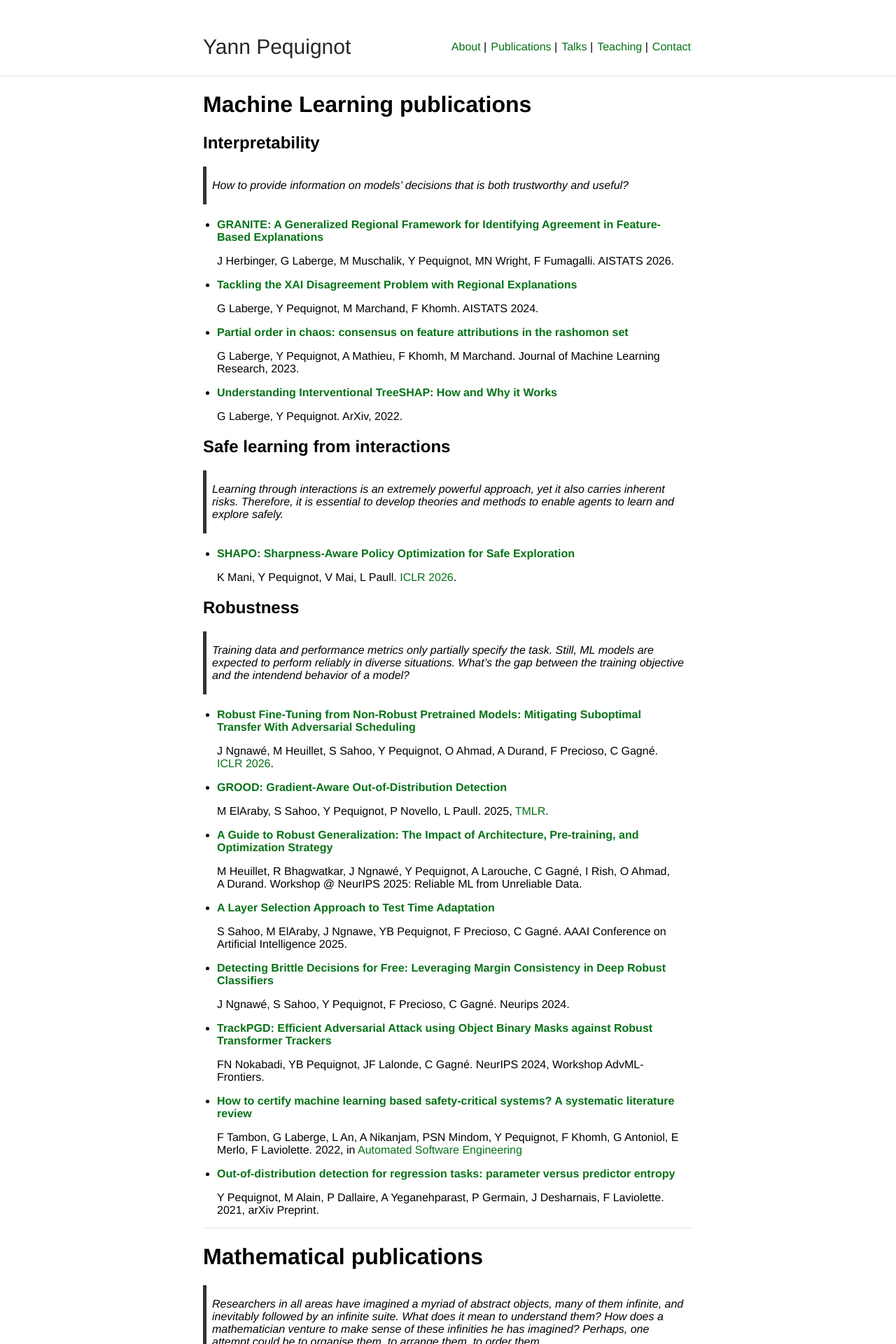
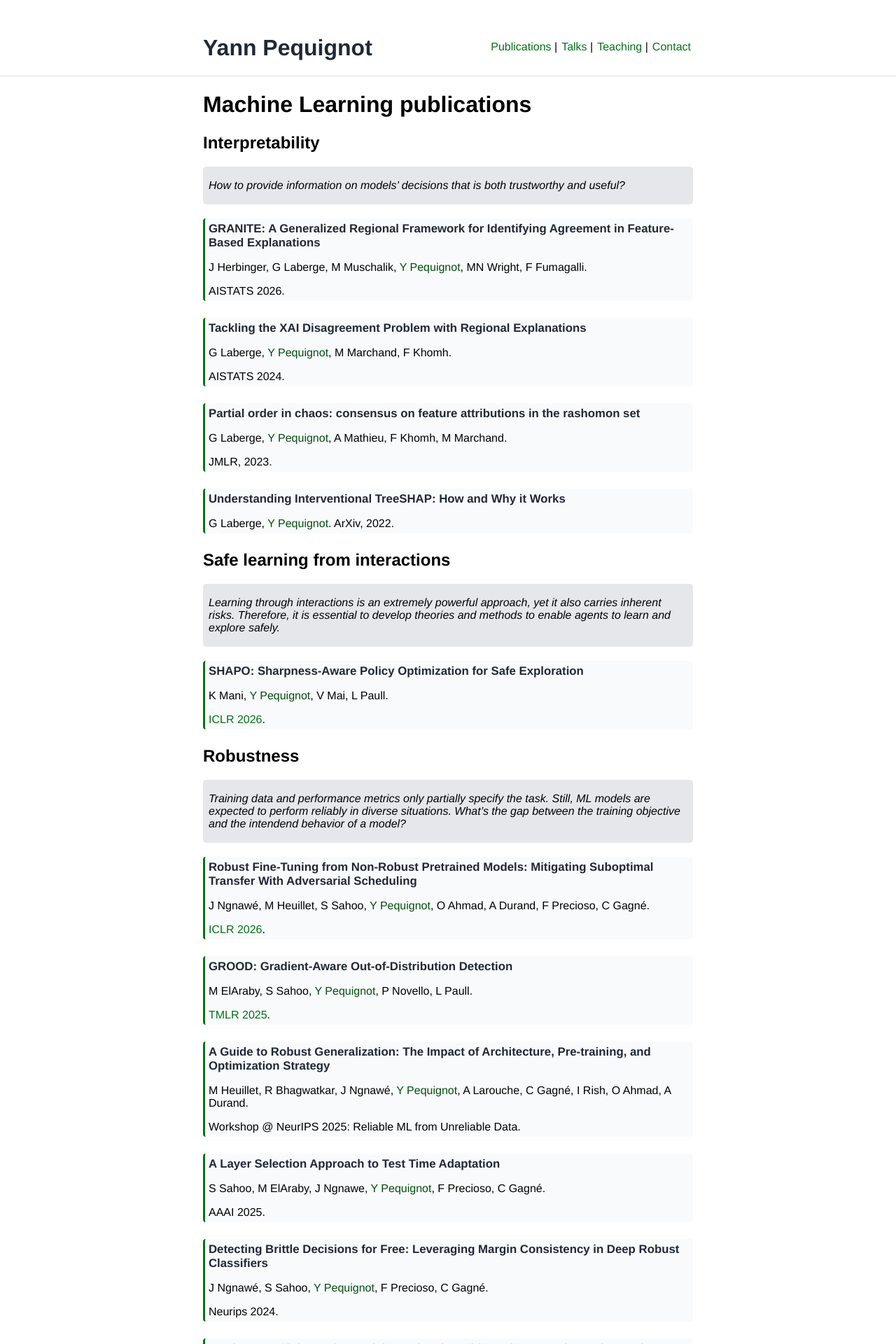
Before and after one commit to yannpequignot/yannpequignot.github.io, a Jekyll site: the page built from publis.md, in a window 1280 px wide. Shown: the top 1920 px of the page at 70% size. Built offline with Jekyll 4.4.1, drawn with Linux system fonts in a browser that asks for light colours; nearby versions of some CDN libraries; our own code applies the rules of GitHub Pages for plain Markdown files; some of the changed text lies outside the part shown.

Commit message:
update style

```diff
--- a/_config.yml
+++ b/_config.yml
@@ -15,8 +15,8 @@ sass:
     sass_dir: _sass
 
 nav:
- - name: "About"
-   link: "index"
+#  - name: "About"
+#    link: "index"
  - name: "Publications"
    link: "publis"
  - name: "Talks"
--- a/_sass/_style.scss
+++ b/_sass/_style.scss
@@ -19,7 +19,8 @@ a {
     color: $accent;
 }
 a:hover {
-    text-decoration: underline;
+        text-decoration: underline;
+        color: $accent-hover;
 }
 hr {
     border: 0;
@@ -28,14 +29,25 @@ hr {
     border-bottom: 1px solid rgba(255, 255, 255, 0.3);
 }
 
+em {
+    color: $accent-hover;
+    font-style: normal;
+}
 /*
  * Navbar
  */
 
 #author-name {
-    font-size: 30px;
-    color: #272727;
+    font-size: 32px;
+    color: $text-primary;
     display: inline-block;
+    font-weight: 600;
+    transition: color 0.2s ease;
+
+    &:hover {
+        color: $accent;
+        text-decoration: none;
+    }
 }
 .navbar {
     padding: 50px 0 50px 0;
--- a/_sass/typography.scss
+++ b/_sass/typography.scss
@@ -2,7 +2,7 @@
 
 .content {
     a:hover {
-        text-decoration: underline;
+        color: $accent-hover;
     }
     ol {
         counter-reset: list;
@@ -18,7 +18,7 @@
         color: #333333; // Replace 'your-color' with the desired color value
       }
     h a:hover {
-        color: $accent; // Replace 'your-color' with the desired color value
+        color: $accent-hover; // Replace 'your-color' with the desired color value
       }
     ul > li {
         margin: 5px 0 5px 0;
@@ -37,28 +37,11 @@
     }
     blockquote {
         //border: 1px solid black;
-        border-left: 5px solid #333333;
+        background: $border-light;
+        border-radius: 5px;
         margin: 20px 0 20px 0;
         padding: 2px 8px 2px 8px;
         font-style: italic;
-    }
-    .static-picture{
-        width: 100%;
-        height: 100%;
-        @media (max-width: $small-width) {
-            img {
-                margin-top: -5px;
-            }
-        }
-    }
-    .overlay-picture{
-        position: absolute;
-        z-index: 10; /* Ensures the overlay image is on top */
-        @media (max-width: $small-width) {
-            img {
-                margin-top: -5px;
-            }
-        }
     }
     .container img {
         height: $image-size;
@@ -122,5 +105,36 @@
         text-align: center;
         width: 100%;
     }
+     // Publication sections styling
+     .pubs {
+        margin-top: 1em;
+    }
 
+    .pub {
+        margin-bottom: 1.5em;
+        padding: 5px;
+        background: $bg-light;
+        border-left: 3px solid $accent;
+        border-radius: 4px;
+        transition: all 0.2s ease;
+
+        &:hover {
+            background: #F5F5F5;
+            border-left-color: $accent-hover;
+            box-shadow: 0 2px 8px rgba(0, 0, 0, 0.08);
+        }
+
+        p:first-child {
+            margin-top: 0;
+        }
+
+        p:last-child {
+            margin-bottom: 0;
+        }
+
+        strong:first-child {
+            color: $text-primary;
+            font-size: 1.05em;
+        }
+    }
 }
--- a/_sass/vars.scss
+++ b/_sass/vars.scss
@@ -6,7 +6,12 @@ $accent: #057217;
 /*
  *#FF0F00;
  */
-$image-size: 140px;
+$accent-hover: #044d10;
+$text-primary: #1f2937;
+$text-secondary: #6b7280;
+$border-light: #e5e7eb;
+$bg-light: #f9fafb;
+$image-size: 150px;
 
 /*
  * Build Variables, don't touch
--- a/publis.md
+++ b/publis.md
@@ -6,68 +6,126 @@ layout: default
 
 ## Interpretability
 
+
 > How to provide information on models' decisions that is both trustworthy and useful?
 
-- [**GRANITE: A Generalized Regional Framework for Identifying Agreement in Feature-Based Explanations**](https://openreview.net/forum?id=gAO7AFSTJD)
+<div markdown="1" class="pubs">
 
-  J Herbinger, G Laberge, M Muschalik, Y Pequignot, MN Wright, F Fumagalli. AISTATS 2026.
+<div class="pub" markdown="1">
+[**GRANITE: A Generalized Regional Framework for Identifying Agreement in Feature-Based Explanations**](https://openreview.net/forum?id=gAO7AFSTJD)
 
-- [**Tackling the XAI Disagreement Problem with Regional Explanations**](https://proceedings.mlr.press/v238/laberge24a.html)
+  J Herbinger, G Laberge, M Muschalik, <em><em>Y Pequignot</em></em>, MN Wright, F Fumagalli.
 
-  G Laberge, Y Pequignot, M Marchand, F Khomh. AISTATS 2024.
+  AISTATS 2026.
+</div>
 
-- [**Partial order in chaos: consensus on feature attributions in the rashomon set**](https://www.jmlr.org/papers/v24/23-0149.html)
+<div class="pub" markdown="1">
+[**Tackling the XAI Disagreement Problem with Regional Explanations**](https://proceedings.mlr.press/v238/laberge24a.html)
 
-  G Laberge, Y Pequignot, A Mathieu, F Khomh, M Marchand. Journal of Machine Learning Research, 2023.
+  G Laberge, <em><em>Y Pequignot</em></em>, M Marchand, F Khomh.
 
-- [**Understanding Interventional TreeSHAP: How and Why it Works**](https://arxiv.org/abs/2209.15123)
+  AISTATS 2024.
+</div>
 
-  G Laberge, Y Pequignot. ArXiv, 2022.
+<div class="pub" markdown="1">
+[**Partial order in chaos: consensus on feature attributions in the rashomon set**](https://www.jmlr.org/papers/v24/23-0149.html)
+
+  G Laberge, <em><em>Y Pequignot</em></em>, A Mathieu, F Khomh, M Marchand.
+
+  JMLR, 2023.
+</div>
+
+<div class="pub" markdown="1">
+[**Understanding Interventional TreeSHAP: How and Why it Works**](https://arxiv.org/abs/2209.15123)
+
+  G Laberge, <em>Y Pequignot</em>. ArXiv, 2022.
+</div>
+</div>
 
 ## Safe learning from interactions
  > Learning through interactions is an extremely powerful approach, yet it also carries inherent risks. Therefore, it is essential to develop theories and methods to enable agents to learn and explore safely.
 
-- [**SHAPO: Sharpness-Aware Policy Optimization for Safe Exploration**](https://openreview.net/pdf?id=7cUxi8LbKD)
+<div markdown="1" class="pubs">
 
-  K Mani, Y Pequignot, V Mai, L Paull. [ICLR 2026](https://openreview.net/forum?id=7cUxi8LbKD).
+<div class="pub" markdown="1">
+[**SHAPO: Sharpness-Aware Policy Optimization for Safe Exploration**](https://openreview.net/pdf?id=7cUxi8LbKD)
 
+  K Mani, <em>Y Pequignot</em>, V Mai, L Paull.
+
+  [ICLR 2026](https://openreview.net/forum?id=7cUxi8LbKD).
+</div>
+</div>
 ## Robustness
 
 > Training data and performance metrics only partially specify the task.
 > Still, ML models are expected to perform reliably in diverse situations.
 > What's the gap between the training objective and the intendend behavior of a model?
 
-- [**Robust Fine-Tuning from Non-Robust Pretrained Models: Mitigating Suboptimal Transfer With Adversarial Scheduling**](https://arxiv.org/abs/2509.23325)
+<div markdown="1" class="pubs">
 
-  J Ngnawé, M Heuillet, S Sahoo, Y Pequignot, O Ahmad, A Durand, F Precioso, C Gagné. [ICLR 2026](https://openreview.net/forum?id=aIBFTh2ThF).
+<div class="pub" markdown="1">
+[**Robust Fine-Tuning from Non-Robust Pretrained Models: Mitigating Suboptimal Transfer With Adversarial Scheduling**](https://arxiv.org/abs/2509.23325)
 
-- [**GROOD: Gradient-Aware Out-of-Distribution Detection**](https://arxiv.org/abs/2312.14427)
+  J Ngnawé, M Heuillet, S Sahoo, <em>Y Pequignot</em>, O Ahmad, A Durand, F Precioso, C Gagné.
 
-  M ElAraby, S Sahoo, Y Pequignot, P Novello, L Paull. 2025, [TMLR](https://openreview.net/forum?id=2V7itvvMVJ).
+  [ICLR 2026](https://openreview.net/forum?id=aIBFTh2ThF).
+</div>
 
-- [**A Guide to Robust Generalization: The Impact of Architecture, Pre-training, and Optimization Strategy**](https://arxiv.org/abs/2508.14079)
+<div class="pub" markdown="1">
 
-  M Heuillet, R Bhagwatkar, J Ngnawé, Y Pequignot, A Larouche, C Gagné, I Rish, O Ahmad, A Durand. Workshop @ NeurIPS 2025: Reliable ML from Unreliable Data.
+[**GROOD: Gradient-Aware Out-of-Distribution Detection**](https://arxiv.org/abs/2312.14427)
 
-- [**A Layer Selection Approach to Test Time Adaptation**](https://arxiv.org/abs/2508.14079)
+  M ElAraby, S Sahoo, <em>Y Pequignot</em>, P Novello, L Paull.
 
-  S Sahoo, M ElAraby, J Ngnawe, YB Pequignot, F Precioso, C Gagné. AAAI Conference on Artificial Intelligence 2025.
+  [TMLR 2025](https://openreview.net/forum?id=2V7itvvMVJ).
+</div>
 
-- [**Detecting Brittle Decisions for Free: Leveraging Margin Consistency in Deep Robust Classifiers**](https://proceedings.neurips.cc/paper_files/paper/2024/hash/29753d93c5fc11167567e5df800308ae-Abstract-Conference.html)
+<div class="pub" markdown="1">
+[**A Guide to Robust Generalization: The Impact of Architecture, Pre-training, and Optimization Strategy**](https://arxiv.org/abs/2508.14079)
 
-  J Ngnawé, S Sahoo, Y Pequignot, F Precioso, C Gagné. Neurips 2024.
+  M Heuillet, R Bhagwatkar, J Ngnawé, <em>Y Pequignot</em>, A Larouche, C Gagné, I Rish, O Ahmad, A Durand.
 
-- [**TrackPGD: Efficient Adversarial Attack using Object Binary Masks against Robust Transformer Trackers**](https://arxiv.org/abs/2407.03946)
+  Workshop @ NeurIPS 2025: Reliable ML from Unreliable Data.
+</div>
 
-  FN Nokabadi, YB Pequignot, JF Lalonde, C Gagné. NeurIPS 2024, Workshop AdvML-Frontiers.
+<div class="pub" markdown="1">
+ [**A Layer Selection Approach to Test Time Adaptation**](https://arxiv.org/abs/2508.14079)
 
-- [**How to certify machine learning based safety-critical systems? A systematic literature review**](https://arxiv.org/abs/2107.12045)
+  S Sahoo, M ElAraby, J Ngnawe, <em>Y Pequignot</em>, F Precioso, C Gagné.
 
-  F Tambon, G Laberge, L An, A Nikanjam, PSN Mindom, Y Pequignot, F Khomh, G Antoniol, E Merlo, F Laviolette. 2022, in [Automated Software Engineering](https://doi.org/10.1007/s10515-022-00337-x)
+  AAAI 2025.
+</div>
 
-- [**Out-of-distribution detection for regression tasks: parameter versus predictor entropy**](https://arxiv.org/abs/2010.12995)
+<div class="pub" markdown="1">
+[**Detecting Brittle Decisions for Free: Leveraging Margin Consistency in Deep Robust Classifiers**](https://proceedings.neurips.cc/paper_files/paper/2024/hash/29753d93c5fc11167567e5df800308ae-Abstract-Conference.html)
 
-  Y Pequignot, M Alain, P Dallaire, A Yeganehparast, P Germain, J Desharnais, F Laviolette. 2021, arXiv Preprint.
+  J Ngnawé, S Sahoo, <em>Y Pequignot</em>, F Precioso, C Gagné.
+
+  Neurips 2024.
+</div>
+
+<div class="pub" markdown="1">
+[**TrackPGD: Efficient Adversarial Attack using Object Binary Masks against Robust Transformer Trackers**](https://arxiv.org/abs/2407.03946)
+
+  FN Nokabadi, <em>Y Pequignot</em>, JF Lalonde, C Gagné.
+
+  Workshop @ NeurIPS 2024: AdvML-Frontiers.
+</div>
+
+<div class="pub" markdown="1">
+[**How to certify machine learning based safety-critical systems? A systematic literature review**](https://arxiv.org/abs/2107.12045)
+
+  F Tambon, G Laberge, L An, A Nikanjam, PSN Mindom, <em>Y Pequignot</em>, F Khomh, G Antoniol, E Merlo, F Laviolette.
+
+  [Automated Software Engineering, 2022](https://doi.org/10.1007/s10515-022-00337-x)
+</div>
+
+<div class="pub" markdown="1">
+ [**Out-of-distribution detection for regression tasks: parameter versus predictor entropy**](https://arxiv.org/abs/2010.12995)
+
+  <em>Y Pequignot</em>, M Alain, P Dallaire, A Yeganehparast, P Germain, J Desharnais, F Laviolette. 2021, arXiv Preprint.
+</div>
+</div>
 
 ---
 
```
Also changed, not shown: talks.md (+0 -1 lines).
